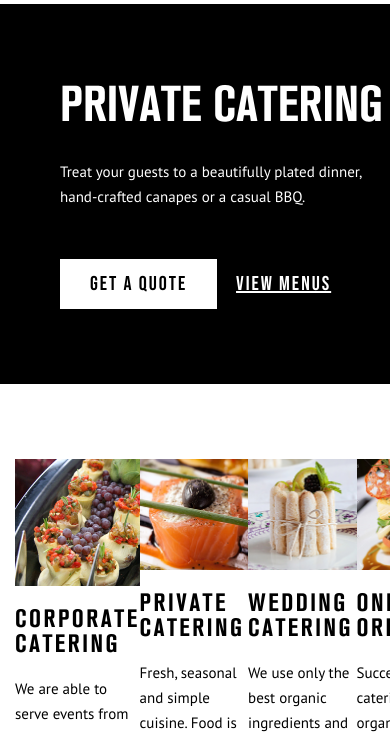
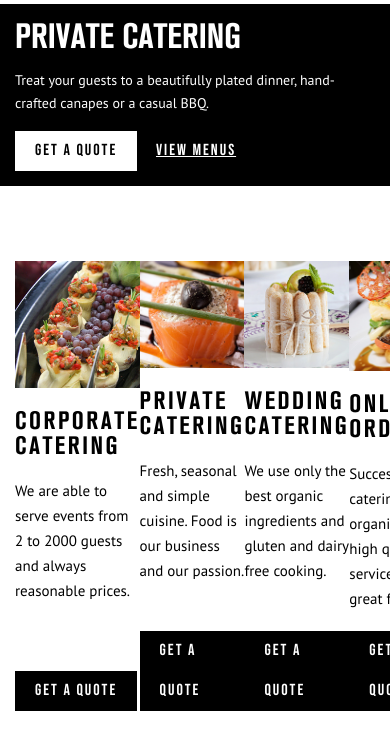
Before and after one commit to VolodymyrSoloviov/PrimeOne, a website: page index.html in a window 390 px wide. Shown: the part 96-828 px from the top of the page. Drawn offline with Linux system fonts and the light colour scheme; some packages are replaced by stand-ins of ours.

Commit message:
Completed adaptive design for "private"

```diff
--- a/#source/scss/media/medium.scss
+++ b/#source/scss/media/medium.scss
@@ -3,4 +3,8 @@
    .container {
       max-width: 720px;
    }
+
+   .private-info {
+      padding: 30px;
+   }
 }
--- a/#source/scss/media/small.scss
+++ b/#source/scss/media/small.scss
@@ -170,7 +170,32 @@
       }
    }
 
+   .private-info {
+      padding: 15px;
+   }
+
    .private-info-body {
       max-width: 100%;
    }
+
+   .title {
+      margin: 0 0 15px 0;
+      font-size: 35px;
+   }
+
+   .private-text {
+      margin: 0 0 15px 0;
+      font-size: 14px;
+   }
+
+   .btn {
+      padding: 0 20px;
+      font-size: 16px;
+      line-height: 40px;
+      color: #fff;
+   }
+
+   .view-menu {
+      font-size: 16px;
+   }
 }
```
Also changed, not shown: css/style.css.
